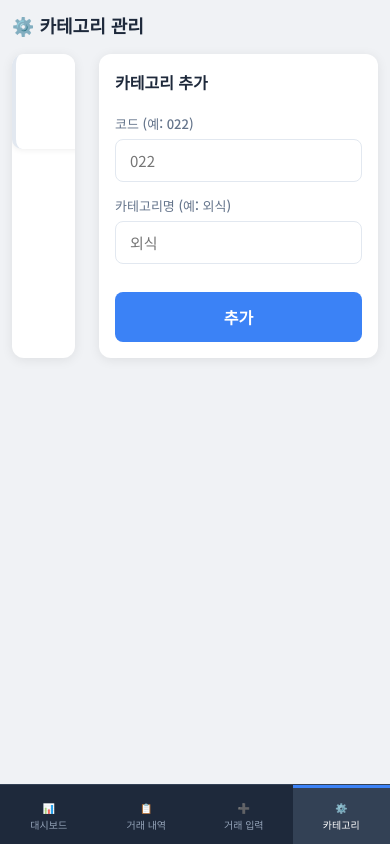
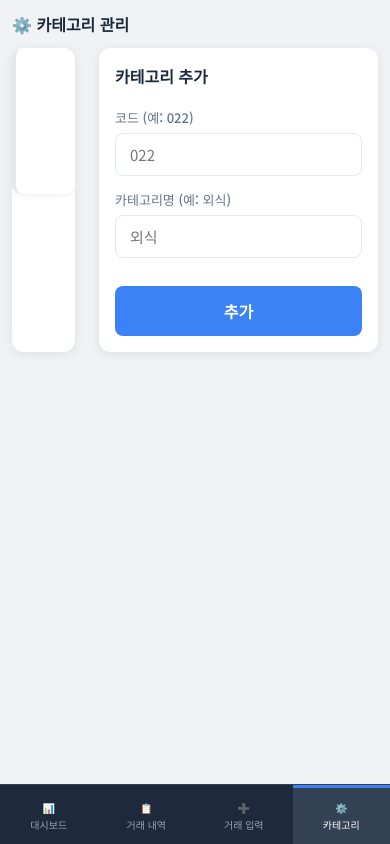
Before and after one commit to kwoni21/household-flask, a Flask app: page /categories in a window 390 px wide. Run offline with Flask 3, Linux system fonts and the light colour scheme; the visitor is signed in with stand-in values (Sample User, id 1); data that the repository does not hold is empty; some libraries are stand-ins or nearby versions.

Commit message:
Add files via upload

```diff
--- a/static/css/style.css
+++ b/static/css/style.css
@@ -94,6 +94,11 @@ body { font-family: 'Noto Sans KR', sans-serif; background: var(--bg); color: va
 .table-card td { padding: 12px 16px; font-size: 14px; border-bottom: 1px solid #f1f5f9; vertical-align: middle; }
 .table-card tr:last-child td { border-bottom: none; }
 .table-card tr:hover td { background: #f8fafc; }
+.table-card td.text-income  { text-align: right; }
+.table-card td.text-expense { text-align: right; }
+.table-card td.td-pay       { text-align: center; }
+.table-card th.th-amount    { text-align: right; }
+.table-card th.th-pay       { text-align: center; }
 .badge { display: inline-block; padding: 2px 8px; border-radius: 20px; font-size: 12px; }
 .badge-income  { background: #d1fae5; color: #065f46; }
 .badge-expense { background: #fee2e2; color: #991b1b; }
@@ -178,73 +183,78 @@ body { font-family: 'Noto Sans KR', sans-serif; background: var(--bg); color: va
   .table-card th, .table-card td { padding: 10px 12px; font-size: 13px; }
 }
 
-/* ── 모바일 카드형 거래 내역 ── */
+/* ── 모바일 (768px 이하) ── */
 @media (max-width: 768px) {
-  .main { margin-left: 0; padding: 12px; padding-bottom: 80px; }
-
-  /* 하단 네비게이션 바 */
+  /* 하단 네비 */
   .sidebar {
     width: 100%; height: 60px; flex-direction: row;
     position: fixed; bottom: 0; top: auto; left: 0;
     padding: 0; z-index: 100; border-top: 1px solid #334155;
   }
   .sidebar-logo { display: none; }
-  .sidebar nav {
-    display: flex; flex-direction: row;
-    width: 100%; padding: 0;
-  }
+  .sidebar nav { display: flex; flex-direction: row; width: 100%; padding: 0; }
   .sidebar nav a {
     flex: 1; flex-direction: column; justify-content: center;
     padding: 8px 4px; font-size: 10px; text-align: center;
-    border-left: none; border-top: 3px solid transparent;
-    gap: 2px;
+    border-left: none; border-top: 3px solid transparent; gap: 2px;
   }
   .sidebar nav a span { display: block; font-size: 10px; }
   .sidebar nav a.active { border-top-color: var(--primary); border-left: none; }
   .sidebar-footer { display: none; }
 
-  /* 요약 카드 2열 */
-  .summary-grid { grid-template-columns: repeat(2, 1fr); gap: 10px; }
-  .summary-card { padding: 12px 14px; }
-  .summary-card .amount { font-size: 16px; }
+  /* 메인 레이아웃 */
+  .main { margin-left: 0 !important; padding: 12px; padding-bottom: 76px; }
+  .page-title { font-size: 16px; margin-bottom: 12px; }
 
-  /* 차트 1열 */
-  .charts-grid { grid-template-columns: 1fr; }
+  /* 필터 바 */
+  .filter-bar { flex-wrap: wrap; gap: 8px; padding: 12px; }
+  .filter-bar form { display: flex; flex-wrap: wrap; gap: 8px; width: 100%; }
+  .filter-bar select, .filter-bar input[type=text] { flex: 1; min-width: 80px; font-size: 13px; }
+  .filter-bar .btn { width: 100%; }
 
-  /* 필터 바 세로 정렬 */
-  .filter-bar { flex-direction: column; align-items: stretch; gap: 8px; }
-  .filter-bar form { flex-wrap: wrap; gap: 8px; }
-  .filter-bar select, .filter-bar input[type=text] { flex: 1; min-width: 100px; }
+  /* 요약 카드 - 1열로 */
+  .summary-grid { grid-template-columns: 1fr 1fr; gap: 8px; margin-bottom: 16px; }
+  .summary-card { padding: 12px; }
+  .summary-card label { font-size: 11px; }
+  .summary-card .amount { font-size: 15px; }
+
+  /* 차트 */
+  .charts-grid { grid-template-columns: 1fr; gap: 12px; margin-bottom: 16px; }
+  .chart-wrap { height: 200px; }
+  .chart-wrap canvas { max-height: 200px !important; }
+  .chart-card { padding: 12px; }
+  .chart-card h3 { font-size: 12px; margin-bottom: 8px; }
 
   /* 테이블 → 카드 변환 */
+  .table-card .table-scroll { overflow-x: visible; }
   .table-card table, .table-card thead, .table-card tbody,
-  .table-card th, .table-card td, .table-card tr { display: block; }
-  .table-card thead { display: none; }
+  .table-card th, .table-card td, .table-card tr { display: block !important; }
+  .table-card thead { display: none !important; }
   .table-card tr {
     background: var(--surface); border-radius: 10px;
-    margin-bottom: 10px; padding: 14px;
+    margin-bottom: 10px; padding: 12px 14px;
     box-shadow: 0 1px 6px rgba(0,0,0,0.07);
     border-left: 4px solid var(--border);
+    min-width: unset !important;
   }
+  .table-card table { min-width: unset !important; }
   .table-card tr:hover td { background: transparent; }
   .table-card td {
-    padding: 3px 0; border: none; font-size: 13px;
-    display: flex; justify-content: space-between; align-items: center;
+    padding: 4px 0 !important; border: none !important;
+    font-size: 13px; display: flex !important;
+    justify-content: space-between; align-items: center;
+    white-space: normal !important;
   }
   .table-card td::before {
     content: attr(data-label);
-    font-size: 11px; color: var(--text-sub); font-weight: 500;
-    min-width: 60px;
+    font-size: 11px; color: var(--text-sub); font-weight: 600;
+    min-width: 55px; flex-shrink: 0;
   }
-  /* 수입/지출 행 강조 */
-  .table-card tr:has(.text-income) { border-left-color: var(--income); }
-  .table-card tr:has(.text-expense) { border-left-color: var(--expense); }
+  /* 값 없는 td 숨기기 */
+  .table-card td:empty { display: none !important; }
 
-  /* 폼 1열 */
+  /* 폼 */
   .form-card { padding: 16px; }
-  .form-grid { grid-template-columns: 1fr; }
+  .form-grid { grid-template-columns: 1fr; gap: 14px; }
   .form-group.full { grid-column: 1; }
-
-  /* 페이지 제목 */
-  .page-title { font-size: 18px; margin-bottom: 16px; }
 }
```
